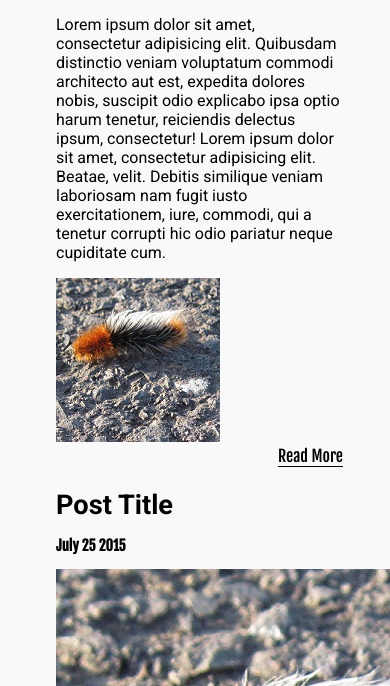
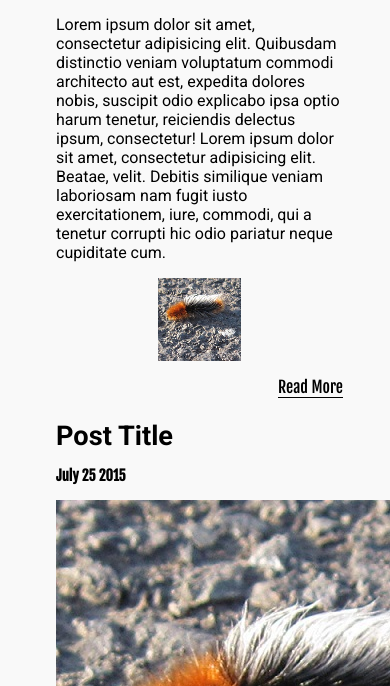
Before and after one commit to rosemarylp/one_hexagon, a PHP site: page /index.php in a window 390 px wide; the page is wider, and only the part inside the window is pictured. Shown: the part 533-1219 px from the top of that part. Run offline with PHP 8.4, Linux system fonts and the light colour scheme.

Commit message:
Add breakpoint for text posts on index

```diff
--- a/css/style.css
+++ b/css/style.css
@@ -244,13 +244,11 @@ footer {
 
 	.img-text-featured {
 		float: none;
-		margin: 0 auto;
-		width: auto;
+		display: block;
 	}
 
 	.img-text-featured img {
-		width: auto;
-		float: none;
+		width: 40%;
 		margin: 0 auto;
 	}
 }
```
